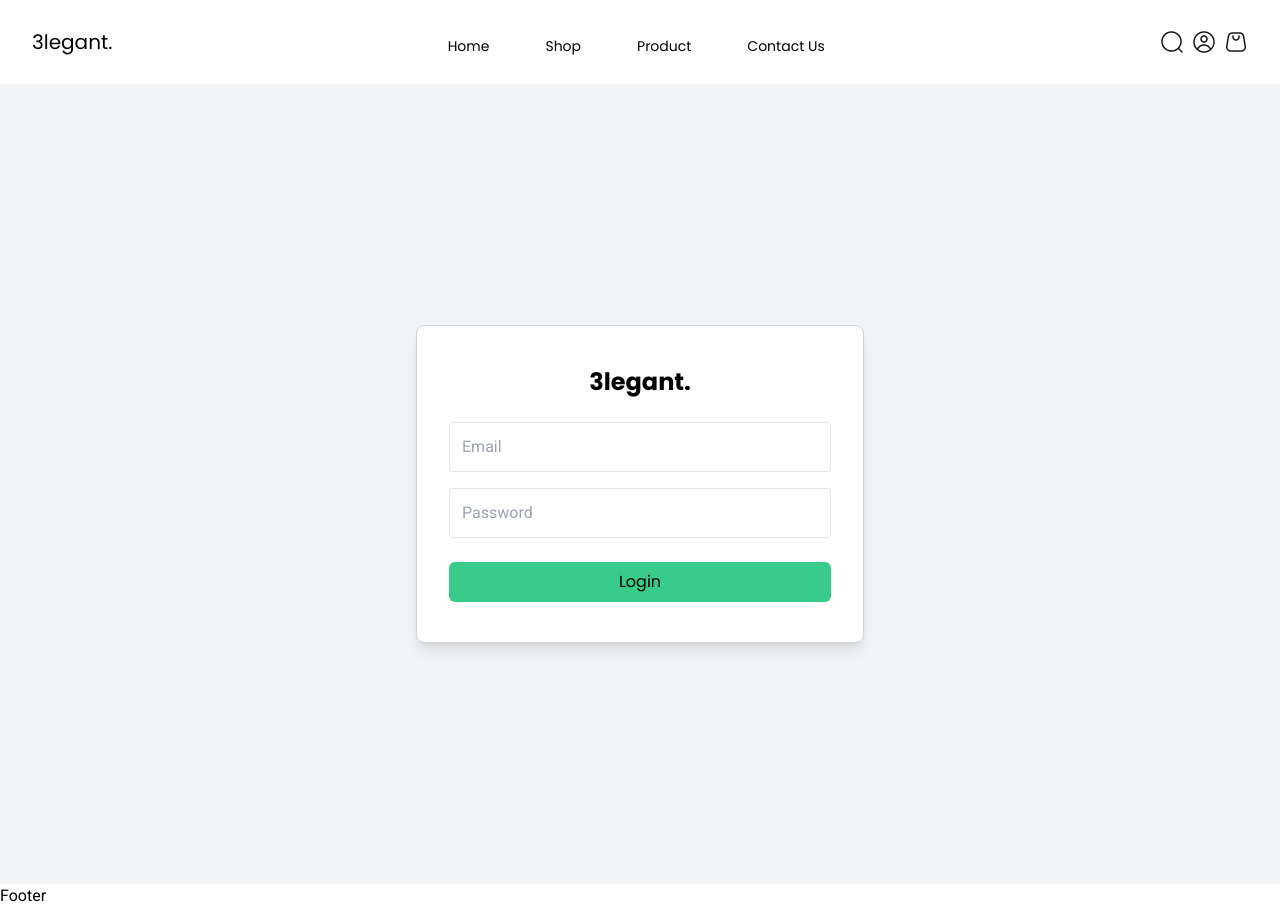
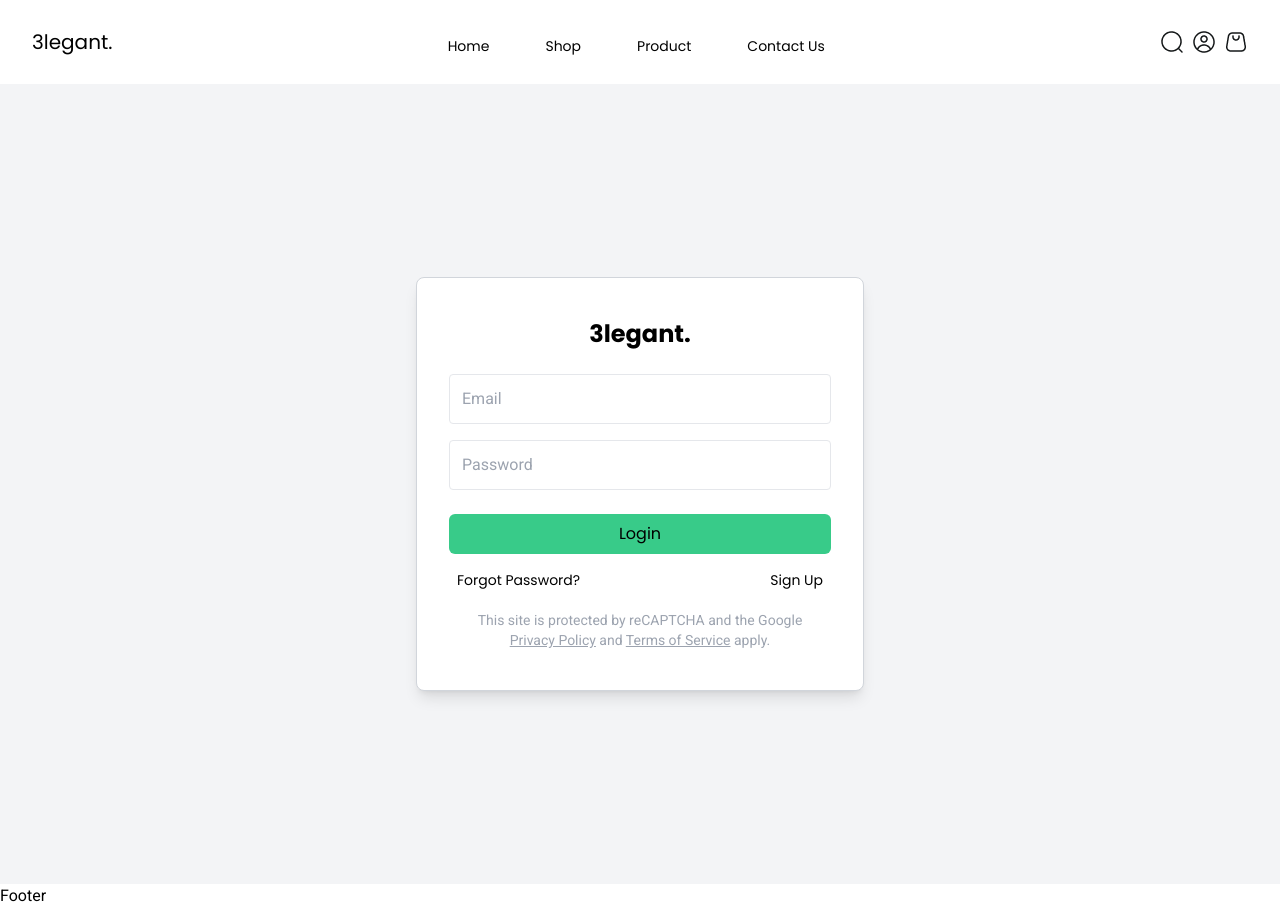
Before and after one commit to Shahwaiz24/React-Blog-Project, a React (Vite) app: page /login in a window 1280 px wide. Built offline with nearby package versions, Linux system fonts and the light colour scheme.

Commit message:
Foam Completed The Api Integrations and BackEnd Configure will be in Last

```diff
--- a/src/component/Login Foam/login-foam-component.jsx
+++ b/src/component/Login Foam/login-foam-component.jsx
@@ -1,4 +1,5 @@
 import React, { useState } from "react";
+import { Link} from "react-router-dom";
 import InputFieldsComponent from "../Input Fields/input-fields-component";
 import { ButtonComponent } from "../Home";
 
@@ -46,9 +47,23 @@ export default function LoginFoamComponent() {
                 {/* Submit Button */}
                 <ButtonComponent type="submit" className="w-full bg-black text-black hover:text-white py-2 rounded-md hover:bg-gray-800 transition-all duration-200" children={<h1 className="font-poppins font-medium ">Login</h1>}>
                 </ButtonComponent>
+                <div className={`flex justify-between px-2 pt-4`}>
+                    <Link to={"/"}> <h1 className="font-poppins font-medium text-sm hover:text-customNavGreen">Forgot Password?</h1></Link>
+                    <Link to={"/"}>  <h1 className="font-poppins font-medium text-sm hover:text-customNavGreen">Sign Up</h1></Link>
+
+
+                </div>
+                <div className="mt-5 flex text-center justify-center text-sm text-gray-400">
+                    <p>
+                        This site is protected by reCAPTCHA and the Google <br />
+                        <Link to={"/"} className="underline">Privacy Policy</Link>  and <Link to={"/"} className="underline" href="">Terms of Service</Link>  apply.
+                    </p>
+                </div>
+
 
 
             </form>
+
         </div>
     );
 }
```
